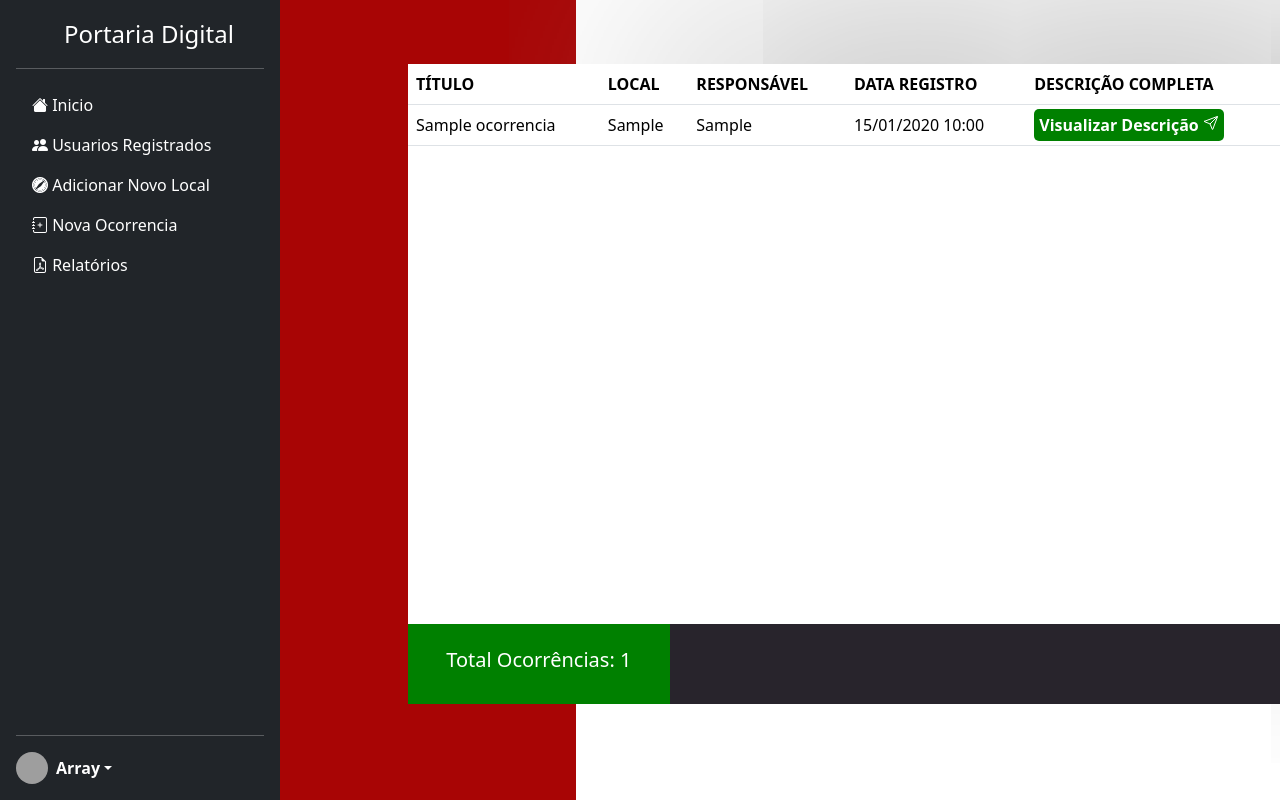
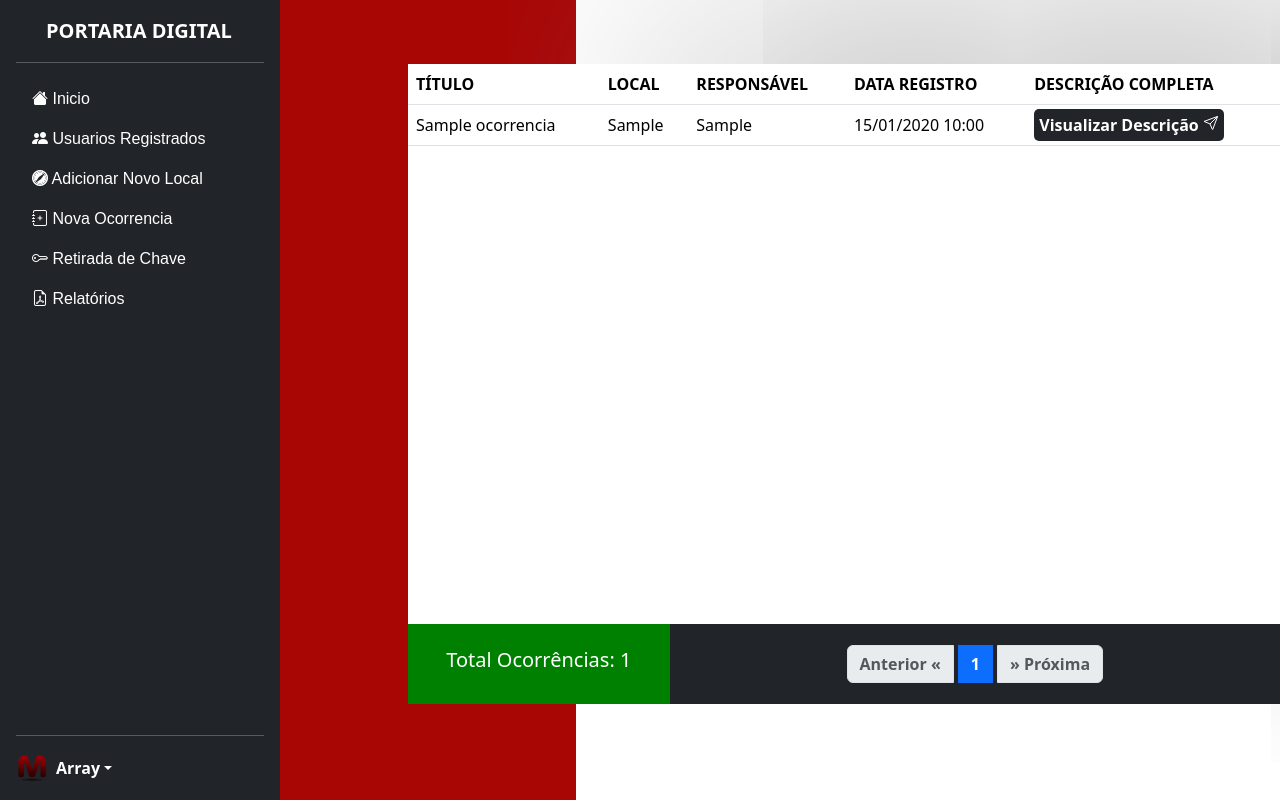
Before and after one commit to antoniosventurim/Livro-de-Ocorrencia, a PHP site: page /portaria/app/views/painel2 in a window 1280 px wide. Run offline with PHP 8.4, Linux system fonts and the light colour scheme; the visitor is signed in with stand-in values (Sample User, id 1); tables that the repository leaves empty hold one stand-in row (values such as "Sample post"); grey boxes are pictures that could not be loaded.

Commit message:
ajuste na logo

```diff
--- a/app/views/painel2.php
+++ b/app/views/painel2.php
@@ -7,6 +7,7 @@ if (!isset($_SESSION['usuario']) || empty($_SESSION['usuario'])) {
     header('Location: ../../');
     exit;
 }
+
 $idUsuarioLogado = $_SESSION['id'];
 $tipoUsuarioLogado = $_SESSION['tipo_usuario'];
 // Consulta SQL para obter o nome do usuário com base no ID armazenado na sessão
@@ -91,16 +92,13 @@ $usuarios = $statement->fetchAll(PDO::FETCH_ASSOC);
     <div class="main">
         <main class="d-flex flex-nowrap side-bar">
             <div class="d-flex flex-column flex-shrink-0 p-3 text-bg-dark" style="width: 280px;">
-                <a href="/" class="d-flex align-items-center mb-3 mb-md-0 me-md-auto text-white text-decoration-none">
-                    <svg class="bi pe-none me-2" width="40" height="32">
-                        <use xlink:href="#bootstrap"></use>
-                    </svg>
-                    <span class="fs-4">Portaria Digital</span>
+                <a href="/" class="d-flex logo align-items-center mb-3 mb-md-0 me-md-auto text-white text-decoration-none">
+                    <span>PORTARIA DIGITAL</span>
                 </a>
                 <hr>
                 <ul class="nav nav-pills flex-column mb-auto">
                     <li class="nav-item">
-                        <a href="#" class="nav-link text-white" aria-current="page">
+                        <a href="http://localhost/portaria/app/views/painel2" class="nav-link text-white" aria-current="page">
                             <i class="bi bi-house-fill">
                                 <use xlink:href="#hom"></use>
                             </i>
@@ -136,6 +134,12 @@ $usuarios = $statement->fetchAll(PDO::FETCH_ASSOC);
                         </a>
                     </li>
                     <li>
+                        <a href="#" class="nav-link text-white" data-bs-toggle="modal" data-bs-target="#addocorrenciaa">
+                            <i class="bi bi-key"></i>
+                            Retirada de Chave
+                        </a>
+                    </li>
+                    <li>
                         <a href="#" class="nav-link text-white" data-bs-toggle="modal" data-bs-target="#relatorioss">
                             <i class="bi bi-file-earmark-pdf"></i>
                             Relatórios
@@ -145,8 +149,8 @@ $usuarios = $statement->fetchAll(PDO::FETCH_ASSOC);
                 <hr>
                 <div class="dropdown">
                     <a href="#" class="d-flex align-items-center text-white text-decoration-none dropdown-toggle" data-bs-toggle="dropdown" aria-expanded="false">
-                        <img src="https://github.com/mdo.png" alt="" width="32" height="32" class="rounded-circle me-2">
-                        <strong><?php echo $_SESSION['usuario']; ?></strong>
+                        <img src="../../assets/images/fav.png" alt="" width="32" height="32" class="rounded-circle me-2">
+                        <strong class="user-logado"><?php echo $_SESSION['usuario']; ?></strong>
                     </a>
                     <ul class="dropdown-menu dropdown-menu-dark text-small shadow">
                         <li><a class="dropdown-item" href="logout.php">Sair</a></li>
@@ -253,30 +257,35 @@ $usuarios = $statement->fetchAll(PDO::FETCH_ASSOC);
                     </div>
                     <nav class="paginacao" aria-label="Navegação de Páginas">
                         <ul class="pagination">
-                            <?php if ($totalPaginas > 1) : ?>
                             <!-- Botão "Previous" -->
                             <li class="page-item <?php echo ($paginaAtual === 1) ? 'disabled' : ''; ?>">
-                                    <a class="page-link" href="?page=<?php echo $paginaAtual - 1; ?>" aria-label="Voltar">
+                                <a class="page-link" href="?page=<?php echo $paginaAtual - 1; ?>" aria-label="Anterior">
                                     <span aria-hidden="true">&laquo;</span>
                                 </a>
                             </li>
 
-                                <?php for ($pagina = 1; $pagina <= $totalPaginas; $pagina++) : ?>
+                            <?php
+                            $numPaginasVisiveis = 5; // Defina o número de páginas visíveis desejado
+                            $inicio = max(1, $paginaAtual - floor($numPaginasVisiveis / 2));
+                            $fim = min($totalPaginas, $inicio + $numPaginasVisiveis - 1);
+
+                            for ($pagina = $inicio; $pagina <= $fim; $pagina++) :
+                            ?>
                                 <!-- Página atual (com classe "active") -->
-                                    <li class="page-item selected-button <?php echo ($pagina === $paginaAtual) ? 'active' : ''; ?>">
+                                <li class="page-item <?php echo ($pagina === $paginaAtual) ? 'active' : ''; ?>">
                                     <a class="page-link" href="?page=<?php echo $pagina; ?>"><?php echo $pagina; ?></a>
                                 </li>
                             <?php endfor; ?>
 
                             <!-- Botão "Next" -->
                             <li class="page-item <?php echo ($paginaAtual >= $totalPaginas) ? 'disabled' : ''; ?>">
-                                    <a class="page-link" href="?page=<?php echo $paginaAtual + 1; ?>" aria-label="Avançar">
+                                <a class="page-link" href="?page=<?php echo $paginaAtual + 1; ?>" aria-label="Próxima">
                                     <span aria-hidden="true">&raquo;</span>
                                 </a>
                             </li>
-                            <?php endif; ?>
                         </ul>
                     </nav>
+
                     <!-- Modal ADICIONA NOVA OCORRENCIA -->
                     <div class="modal fade" id="addocorrenciaa" data-bs-backdrop="static" data-bs-keyboard="false" tabindex="-1" aria-labelledby="staticBackdropLabel" aria-hidden="true">
                         <div class="modal-dialog modal-lg">
--- a/assets/css/painel2.css
+++ b/assets/css/painel2.css
@@ -7,14 +7,26 @@
 
 .side-bar {
     height: 100vh;
+
 }
+
+.nav-link {
+    font-family: sans-serif;
+}
+
+.logo {
+    font-weight: bold;
+    font-size: 20px;
+    margin-left: 30px;
+    text-align: center;
+}
+
 
 .table-info {
     display: flex;
     align-items: flex-end;
     flex-direction: column;
     justify-content: space-between;
-
     margin-left: 10%;
     margin-top: 5%;
     height: 80vh;
@@ -57,7 +69,7 @@
 .paginacao {
     display: flex;
     width: 76%;
-    background-color: #28242c;
+    background-color: #212529;
     align-items: center;
     justify-content: center;
     font-weight: bold;
@@ -69,26 +81,60 @@
     font-size: 30px;
 }
 
+.page-link[aria-label="Anterior"]::before {
+    content: "Anterior";
+}
+
+.page-link[aria-label="Próxima"]::after {
+    content: "Próxima";
+}
+
 .btn-descricao {
     font-weight: 600;
     text-decoration: none;
     color: rgb(255, 255, 255);
     padding: 5px;
     border-radius: 5px;
-    background-color: green;
-
-
-
+    background-color: #212529;
 }
 
-.nav-pills .nav-link:hover{
+.btn-descricao:hover {
     background: rgb(167, 2, 2);
 }
 
-.pagination{
+.nav-pills .nav-link:hover {
+    background: rgb(167, 2, 2);
+}
+
+.pagination {
     margin: 6px;
 }
 
-.page-link{
+.page-link {
     margin: 5px;
 }
+
+.textoobservacao {
+    border: 1px solid black;
+    margin: 5px;
+    display: flex;
+    padding: 10px;
+    border-radius: 3px;
+    background-color: #dbdbdf;
+}
+
+.modaldescription {
+    color: black;
+    text-align: center;
+}
+
+.bodydescription {
+    border-radius: 5px;
+    border: 1px solid;
+    margin: 10px;
+}
+
+.user-logado {
+    text-transform: capitalize;
+    font-weight: 900;
+}
```
Also changed, not shown: assets/css/painel.css (+4 -4 lines). Lines whose indentation alone changed are shown as unchanged.
